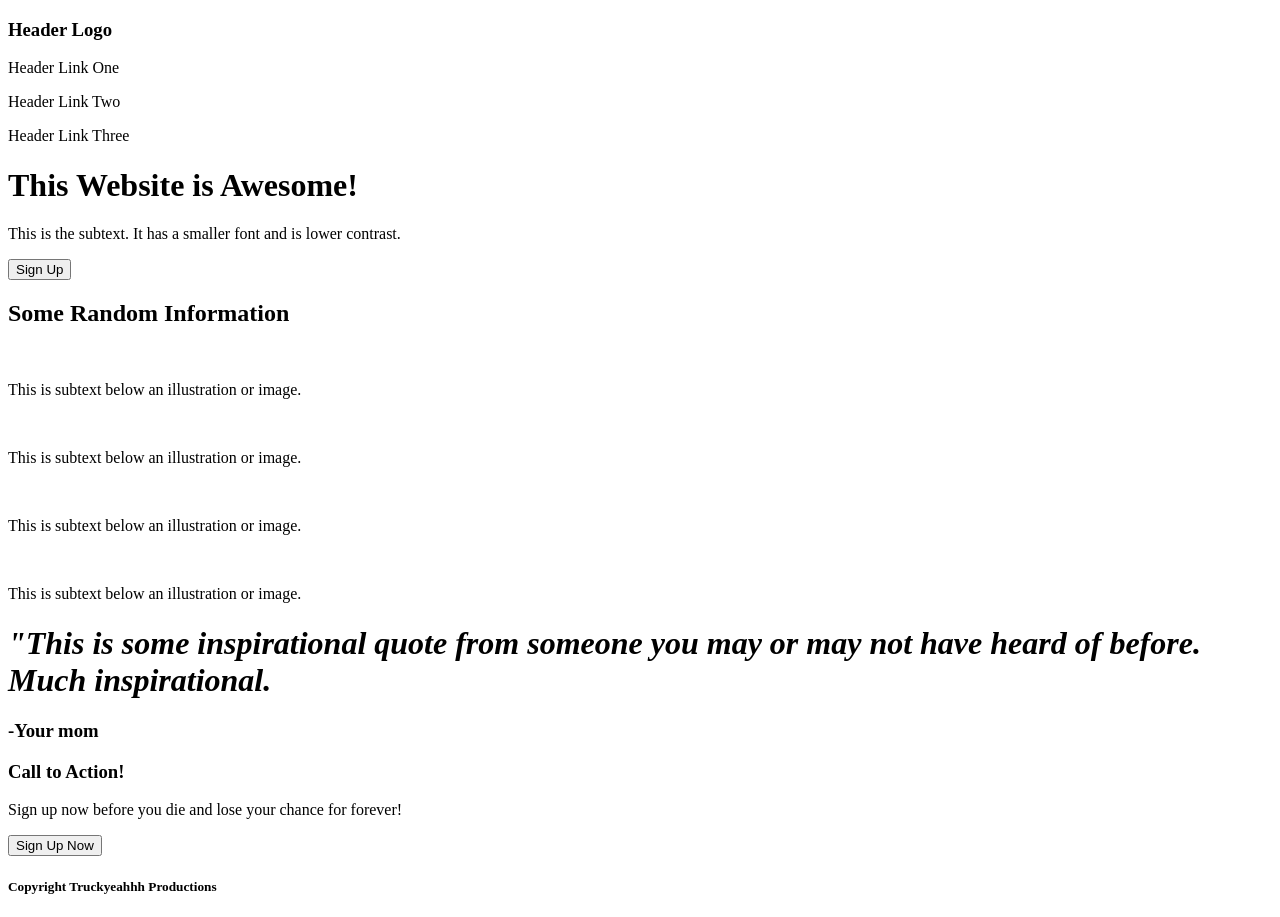
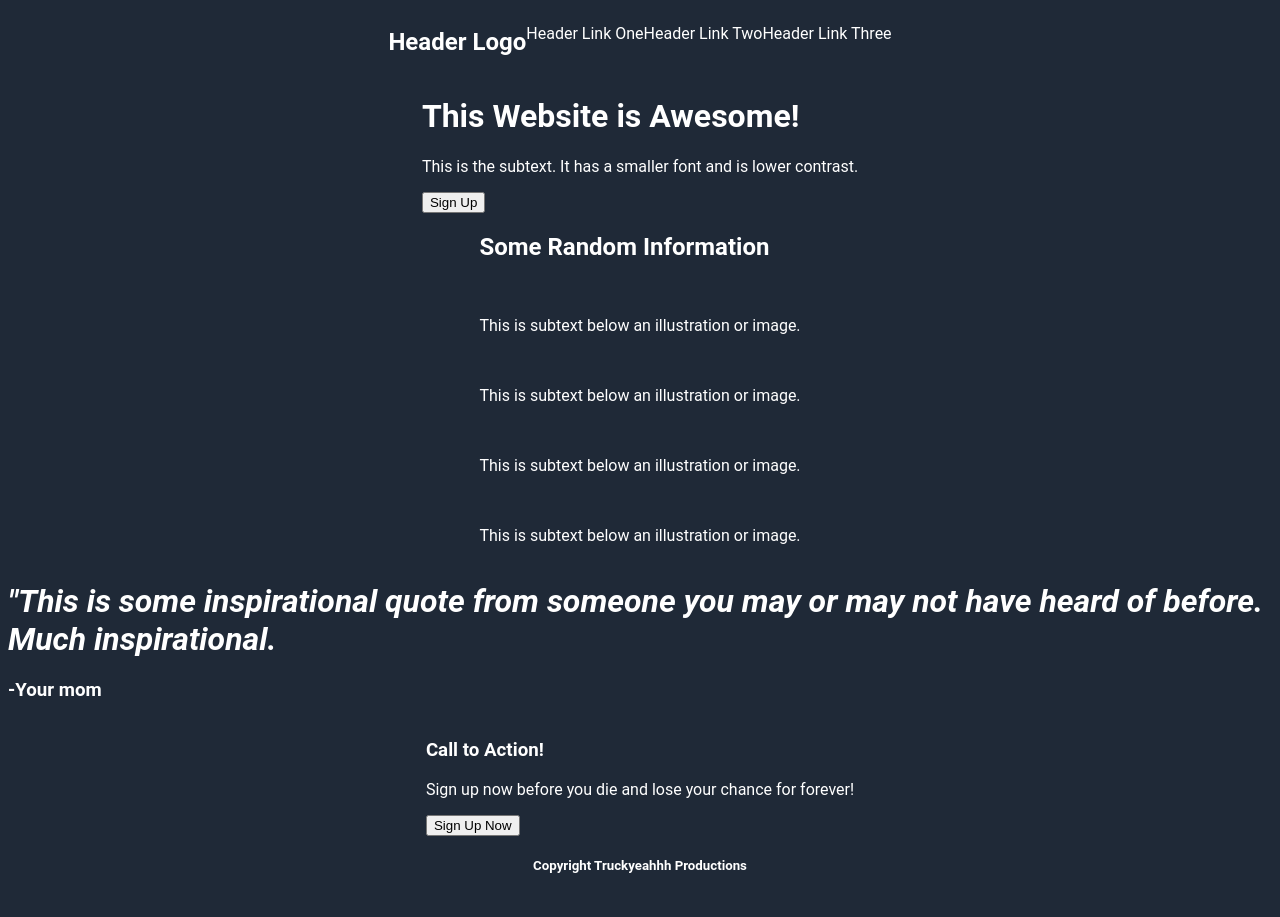
Before and after one commit to truckyeahh/landing_page, a plain HTML site: page index.html in a window 1280 px wide. Drawn offline with Linux system fonts and the light colour scheme.

Commit message:
added classes to html and did but of css. cant figure out why justifynot working

```diff
--- a/index.html
+++ b/index.html
@@ -6,17 +6,17 @@
     <link rel="stylesheet" href="styles.css">
     <title>Landing Page</title>
 </head>
-<body>
+<body class="body">
 
-<header>
-  <h3>Header Logo</h3>
-  <p>Header Link One</p>
-  <p>Header Link Two</p>
-  <p>Header Link Three</p>
+<header class="header">
+  <h2 class="header-logo"><bold></bold>Header Logo</h2>
+  <p class="link">Header Link One</p>
+  <p class="link">Header Link Two</p>
+  <p class="link">Header Link Three</p>
 </header>
 
 
-<div>
+<div class="mid1">
   <h1>This Website is Awesome!</h1>
   <p>This is the subtext. It has a smaller font and is lower contrast.</p>
   <button>Sign Up</button>
--- a/styles.css
+++ b/styles.css
@@ -0,0 +1,15 @@
+.body {
+display: flex;
+flex-direction: column;
+align-items: center;
+background-color: #1F2937;
+font-family: Roboto, sans-serif;
+color: white;
+}
+
+
+
+.header {
+display: flex;
+
+}
```
